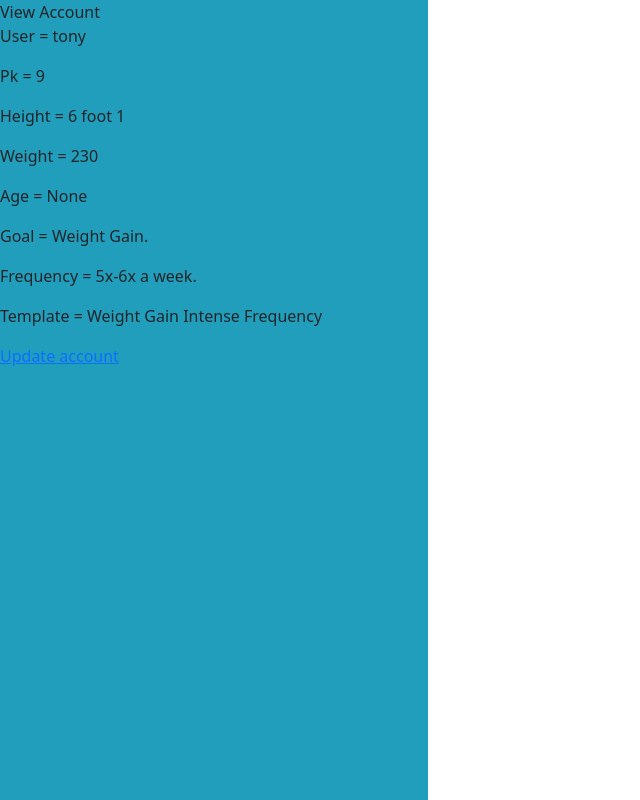
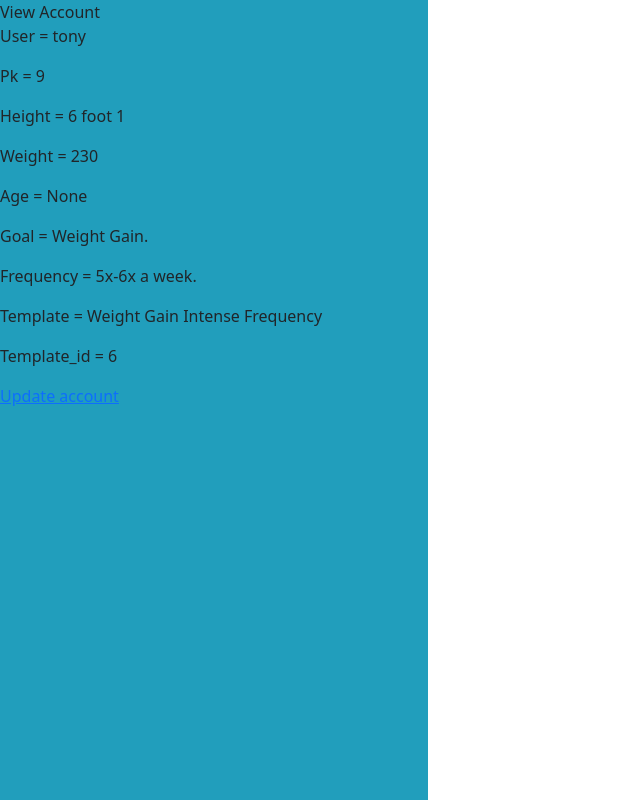
Before and after one commit to AnthonyLaneJr/fitness_app, a Django app: page /account/ in a window 1280 px wide. Shown: the whole page, without its empty margins (0-640 px from the left). Run offline with Django 4.2, Linux system fonts and the light colour scheme; a user stored in the database is signed in; data comes from the database, SQL or seed files in the repository; both versions use the stored data as it was after the commit; some libraries are stand-ins or nearby versions.

Commit message:
User template auto-assign functionality working

```diff
--- a/templates/registration/register.html
+++ b/templates/registration/register.html
@@ -15,7 +15,7 @@
         <div class="register inputs">
             <form method="POST">
                 {% csrf_token %}
-                {{ form.as_p }}
+                {{ form.as_table }}
                 <input type="submit" value="Submit">
             </form>
         </div>
--- a/templates/users/view_account.html
+++ b/templates/users/view_account.html
@@ -13,6 +13,7 @@ View Account
     <p>Goal = {{ request.user.get_goal_display }}</p>
     <p>Frequency = {{ request.user.get_exercise_frequency_display }}</p>
     <p>Template = {{ request.user.template_id }}</p>
+    <p>Template_id = {{ request.user.template_id.id }}</p>
     <a href="update/{{request.user.pk}}/">Update account</a>
 {% endif %}
 {% endblock content %}
--- a/templates/workout/daily_view.html
+++ b/templates/workout/daily_view.html
@@ -29,9 +29,13 @@ workout:
 <br>
 {{ exercise.description_5 }}
 <br>
-{{ workouts }}
+<br>
 {% if exercise.name in workouts %}
 <h5>Workout Already Completed</h5>
+<form method="POST" action="{% url 'remove' slug=exercise.slug %}">
+    {% csrf_token %}
+    <button type="submit">Reset</button>
+</form>
 {% else %}
 <form method="POST" action="{% url 'update' slug=exercise.slug %}">
     {% csrf_token %}
--- a/users/forms.py
+++ b/users/forms.py
@@ -8,7 +8,7 @@ from users.models import FitnessUser
 class CustomUserCreationForm(UserCreationForm):
     class Meta(UserCreationForm):
         model = FitnessUser
-        fields = UserCreationForm.Meta.fields + ('first_name', 'last_name', 'goal', 'gender', 'age_category', 'exercise_frequency', 'email',)
+        fields = UserCreationForm.Meta.fields + ('first_name', 'last_name', 'goal', 'gender', 'age_category', 'weight', 'height', 'exercise_frequency', 'email',)
 
 class CustomUserChangeForm(UserChangeForm):
     class Meta(UserChangeForm):
@@ -16,6 +16,3 @@ class CustomUserChangeForm(UserChangeForm):
         fields = ('goal', 'gender', 'age_category', 'exercise_frequency', 'weight', 'height', 'template_id',)
         exclude = ('template_id',)
         UserChangeForm.password = None
-
-        def save():
-            pass
--- a/users/models.py
+++ b/users/models.py
@@ -37,17 +37,24 @@ class FitnessUser(AbstractUser):
         null=True
     )
     exercise_frequency = models.IntegerField(default=1 ,choices=Frequency.choices)
-
-    # trying to automatically assign the temaplate id to this attribute within my user model. This will be based off of the users goal and frequencies which are both imports from the workout application and are uniqely referenced in each template. Meaning each frequency and goal type has a match, Trying to brainstorm a way to automate the foreign key assignmnet based on a matching goal frequency, that is set during the users account creation and/or user account update.
     template_id = models.ForeignKey(
         Workout_template,
+        default=1,
         on_delete=models.CASCADE,
         blank=True,
         null=True
         )
+    completed_workouts = models.ManyToManyField(SingleWorkout)
 
-    # trying to automatically assign the single workout(s) to this attribute within my user model. The ideal is then during template rendering to compare the completed workouts to the users template to determine whether they have or haven't completed said workout. This is currently being worked on in the WokroutDetailView in the workout applications views.py
-    completed_workouts = models.ManyToManyField(SingleWorkout)
+    def set_template(self):
+        template = Workout_template.objects.get(goal=self.goal, frequency=self.exercise_frequency)
+        return template
 
     def get_absolute_url(self):
         return reverse('detail', args=[self.id])
+
+    def save(self, *args, **kwargs):
+        template = Workout_template.objects.get(goal=self.goal, frequency=self.exercise_frequency)
+        self.template_id=template
+        super(FitnessUser, self).save(*args, **kwargs)
+        return self.template_id
--- a/workout/urls.py
+++ b/workout/urls.py
@@ -1,9 +1,10 @@
 from django.urls import path
-from .views import WeeklyDetailView, WorkoutDetailView, TemplateListView, update_workout_data
+from .views import WeeklyDetailView, WorkoutDetailView, TemplateListView, update_workout_data, remove_workout_data
 
 urlpatterns = [
     path('daily/<slug:slug>', WorkoutDetailView.as_view(), name="daily"),
     path("weekly/<slug:slug>", WeeklyDetailView.as_view(), name="weekly"),
     path('template', TemplateListView.as_view(), name='template'),
     path('update/<slug:slug>', update_workout_data, name='update'),
+    path('remove/<slug:slug>', remove_workout_data, name='remove'),
 ]
```
Also changed, not shown: workout/views.py (+8 -2 lines), db.sqlite3.
